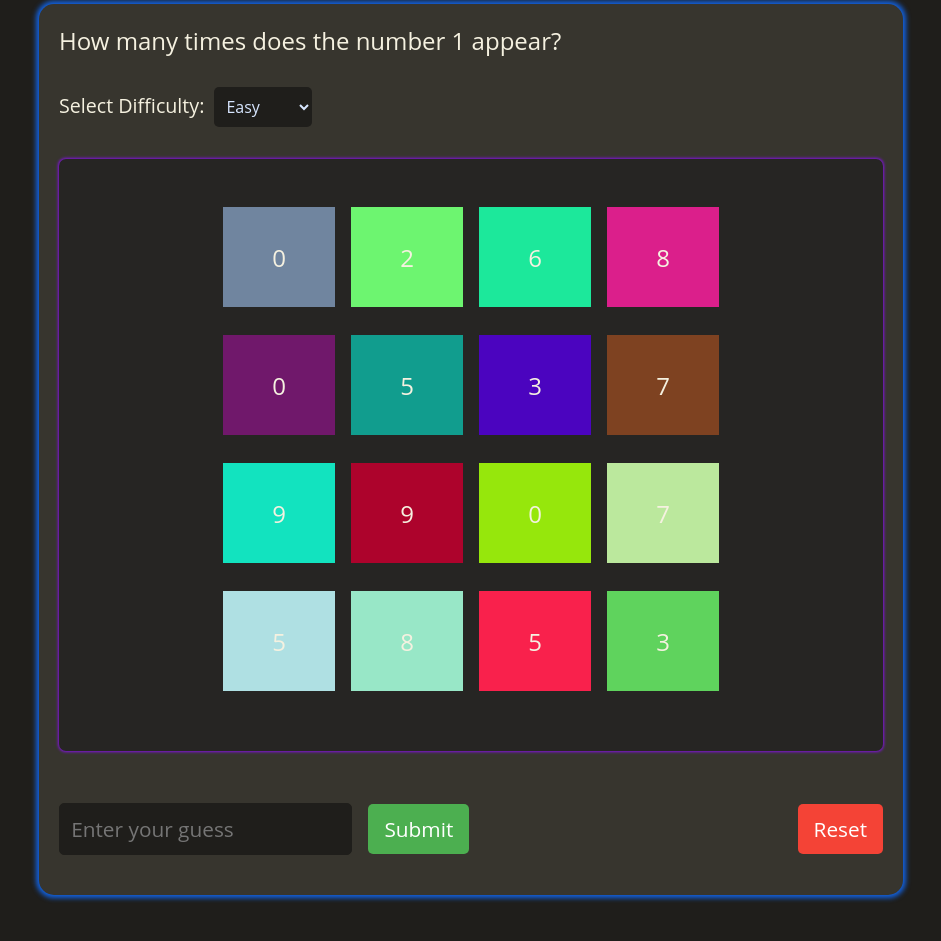
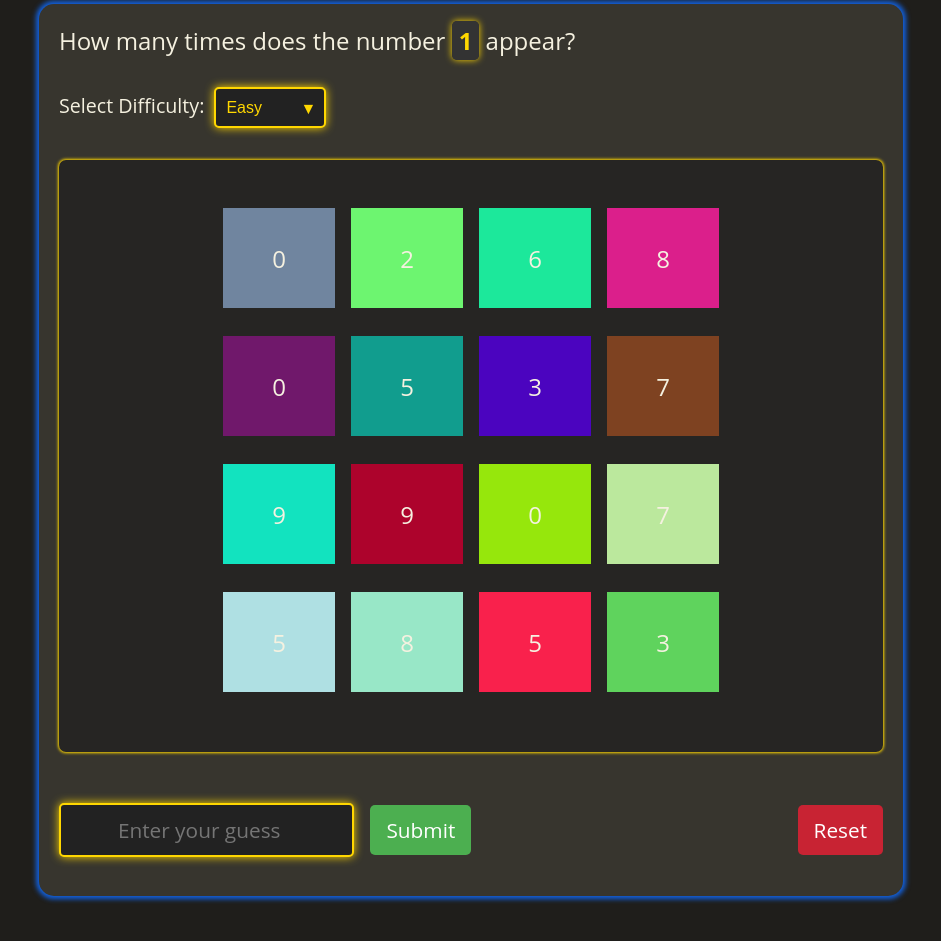
Before and after one commit to khaled-alselwady/count-repeated-digits, an Angular app: page / in a window 1280 px wide. Shown: the part 141-1082 px from the top of the page, without its empty margins (169-1110 px from the left). Built offline with nearby package versions, Linux system fonts and the light colour scheme.

Commit message:
refactor: update the theme of the project

```diff
--- a/src/app/question/input-result/input-result.component.css
+++ b/src/app/question/input-result/input-result.component.css
@@ -7,38 +7,58 @@ form {
 }
 
 input {
-  background-color: #1f1e1b;
-  border: 1px solid #1f1e1b;
-  padding: 0.7rem;
-  border-radius: 5px;
-  outline: none;
+  background-color: #222; /* Dark background to match the theme */
+  color: #ffd700; /* Gold text color to match other elements */
+  padding: 0.7rem; /* Padding for a comfortable typing experience */
+  border: 2px solid #ffd700; /* Gold border to make it stand out */
+  border-radius: 5px; /* Rounded corners for a polished look */
+  font: inherit; /* Slightly larger font size to emphasize the numeric input */
+  outline: none; /* Remove default outline */
+  box-shadow: 0 0 10px #ffd700; /* Subtle glow effect to make it pop */
+  box-sizing: border-box; /* Ensures padding doesn't affect width */
+  text-align: center; /* Center-align the numbers */
   margin-right: 1rem;
-  font: inherit;
-  overflow: hidden;
-  color: white;
 }
 
-.submit {
-  background-color: #4caf50;
+button {
   color: #fff;
   border: none;
   padding: 0.7rem 1rem;
   border-radius: 5px;
   cursor: pointer;
   font: inherit;
+  transition: all 0.21s ease;
 }
 
+/* Specific styles for the submit button */
+.submit {
+  background-color: #4caf50;
+}
+
+.submit:hover {
+  background-color: #218838;
+  transform: scale(1.05);
+  box-shadow: 0px 4px 10px rgba(0, 0, 0, 0.12);
+}
+
+/* Specific styles for the reset button */
 .reset {
-  background-color: #f44336;
-  color: #fff;
-  border: none;
-  padding: 0.7rem 1rem;
-  border-radius: 5px;
-  cursor: pointer;
+  background-color: #c82333;
   margin-left: 1rem;
   position: absolute;
   right: 0;
-  font: inherit;
+}
+
+.reset:hover {
+  background-color: #a62c23;
+  transform: scale(1.05);
+  box-shadow: 0px 4px 10px rgba(0, 0, 0, 0.2);
+}
+
+/* Focus state for both buttons */
+button:focus {
+  outline: none;
+  box-shadow: 0 0 5px 2px rgba(0, 123, 255, 0.5);
 }
 
 @media (max-width: 978px) {
--- a/src/app/question/question.component.css
+++ b/src/app/question/question.component.css
@@ -11,17 +11,53 @@ header {
   margin-bottom: 30px;
 }
 
+span {
+  color: #ffd700;
+  font-weight: bold;
+  font-size: 1em;
+  background-color: #333;
+  padding: 3px 7px;
+  border-radius: 5px;
+  box-shadow: 0 0 7px #ffd700;
+}
+
 label {
   margin-right: 10px;
   font-size: 1.23rem;
 }
 
 select {
-  font: inherit;
-  padding: 0.5rem;
-  font-size: 1rem;
-  background-color: #1f1e1b;
-  color: rgb(215, 230, 255);
-  border: none;
+  background-color: #222;
+  color: #ffd700;
+  padding: 10px;
+  border: 2px solid #ffd700;
   border-radius: 5px;
+  font-size: 1em;
+  cursor: pointer;
+  appearance: none; /* Remove default dropdown arrow */
+  -webkit-appearance: none;
+  -moz-appearance: none;
+  position: relative;
+  outline: none;
+  box-shadow: 0 0 10px #ffd700;
+  width: 7rem;
 }
+
+.select-container:focus {
+  box-shadow: 0 0 15px #ffd700;
+}
+
+.select-container {
+  position: relative;
+  display: inline-block;
+}
+
+.select-container::after {
+  content: "\25BC"; /* Unicode character for downward arrow */
+  position: absolute;
+  top: 50%;
+  right: 10px;
+  transform: translateY(-50%);
+  color: #ffd700;
+  pointer-events: none;
+}
--- a/src/app/question/question.component.html
+++ b/src/app/question/question.component.html
@@ -1,6 +1,9 @@
 <section>
-  <header>How many times does the number {{ randomDigit() }} appear?</header>
+  <header>
+    How many times does the number <span>{{ randomDigit() }}</span> appear?
+  </header>
   <label for="difficulty">Select Difficulty:</label>
+  <div class="select-container">
     <select
       name="difficulty"
       id="difficulty"
@@ -11,6 +14,7 @@
       <option value="medium">Medium</option>
       <option value="hard">Hard</option>
     </select>
+  </div>
 
   <app-random-numbers [difficultyMode]="selectedDifficulty()" />
 
--- a/src/app/question/random-numbers/random-numbers.component.css
+++ b/src/app/question/random-numbers/random-numbers.component.css
@@ -6,7 +6,7 @@
   background-color: #262523;
   margin-top: 2rem;
   border-radius: 7px;
-  box-shadow: 0 0 3px 1px rgb(132, 18, 225);
+  box-shadow: 0 0 3px 1px #ffd700;
 }
 
 .grid-container {
--- a/src/index.html
+++ b/src/index.html
@@ -1,13 +1,13 @@
-<!doctype html>
+<!DOCTYPE html>
 <html lang="en">
-<head>
-  <meta charset="utf-8">
-  <title>CountRepeatedDigits</title>
-  <base href="/">
-  <meta name="viewport" content="width=device-width, initial-scale=1">
-  <link rel="icon" type="image/x-icon" href="favicon.ico">
-</head>
-<body>
-  <app-root></app-root>
-</body>
+  <head>
+    <meta charset="utf-8" />
+    <title>Count Repeated Digits</title>
+    <base href="/" />
+    <meta name="viewport" content="width=device-width, initial-scale=1" />
+    <link rel="icon" type="image/x-icon" href="favicon.ico" />
+  </head>
+  <body>
+    <app-root></app-root>
+  </body>
 </html>
```
Lines whose indentation alone changed are shown as unchanged.
